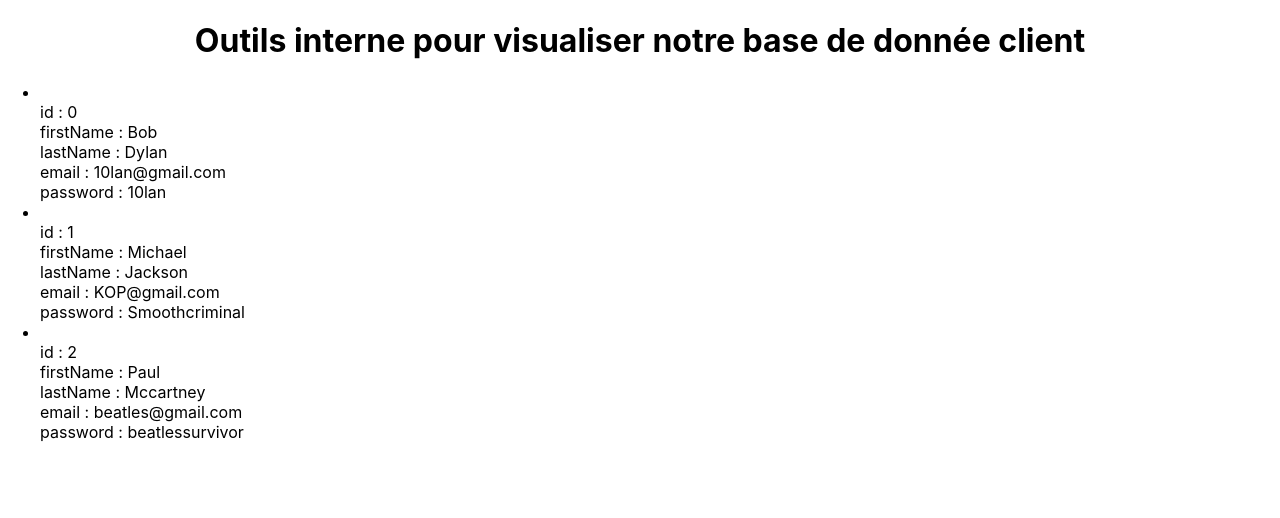
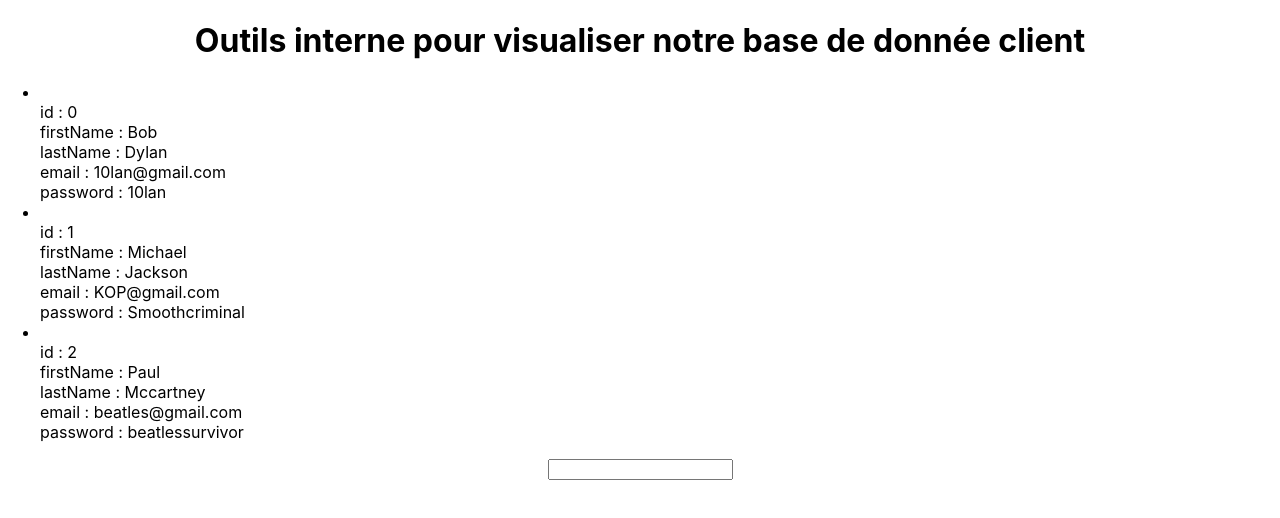
Before and after one commit to bensousss/repoappweb, a React (Create React App) app: page /GestionUsersPage in a window 1280 px wide. Shown: the top 518 px of the page. Built offline with nearby package versions, Linux system fonts and the light colour scheme.

Commit message:
outils de recherche des users dans la base de donnée

```diff
--- a/src/ConnexionPage.js
+++ b/src/ConnexionPage.js
@@ -21,7 +21,7 @@ export class ConnexionPage extends React.Component{
                                 placeholder="email"
                                 name="email"
                                 noValidate
-                                onChange={this.handleChange}
+                                onChange={this.props.onChangeSearch}
                                 />
                         </div>
 
@@ -33,7 +33,7 @@ export class ConnexionPage extends React.Component{
                                 placeholder="password"
                                 name="password"
                                 noValidate
-                                onChange={this.handleChange}
+
                                 />
                         </div>
 
--- a/src/InscriptionPage.js
+++ b/src/InscriptionPage.js
@@ -7,13 +7,13 @@ export class InscriptionPage extends React.Component{
         super(props);
 
         this.state={
-            search : 'level up '
+            search : ''
         }
     }
 
     updateSearch(event){
         this.setState({search:event.target.value})
-        console.log(this.state)
+
     }
 
 
--- a/src/UsersList.js
+++ b/src/UsersList.js
@@ -5,18 +5,43 @@ import {User} from './User';
 
 export class UsersList extends React.Component{
 
+    constructor (props){
+        super(props);
+        this.state={
+            search : '',
+            users: props.users
+        }
+    }
+
+    updateSearch(event){
+        this.setState({search:event.target.value})
+
+    }
+
     render(){
-        console.log(this.props.users);
+
+        let filteredUsers = this.state.users.filter(
+            (user)=>{
+                return user.email.indexOf(this.state.search)!== -1;
+            }
+        )
+
         return(
-            <ul>
+            <div>
+                <ul>
 
-                {this.props.users.map((user)=> {
-                    return <User user={user} key={user.id}/>
-                })}
+                    {filteredUsers.map((user)=> {
+                        return <User user={user} key={user.id}/>
+                    })}
 
 
 
-            </ul>
+                </ul>
+
+                <input type ="text" value={this.state.search} onChange ={this.updateSearch.bind(this)}/>
+
+            </div>
+
         );
     }
 
```
